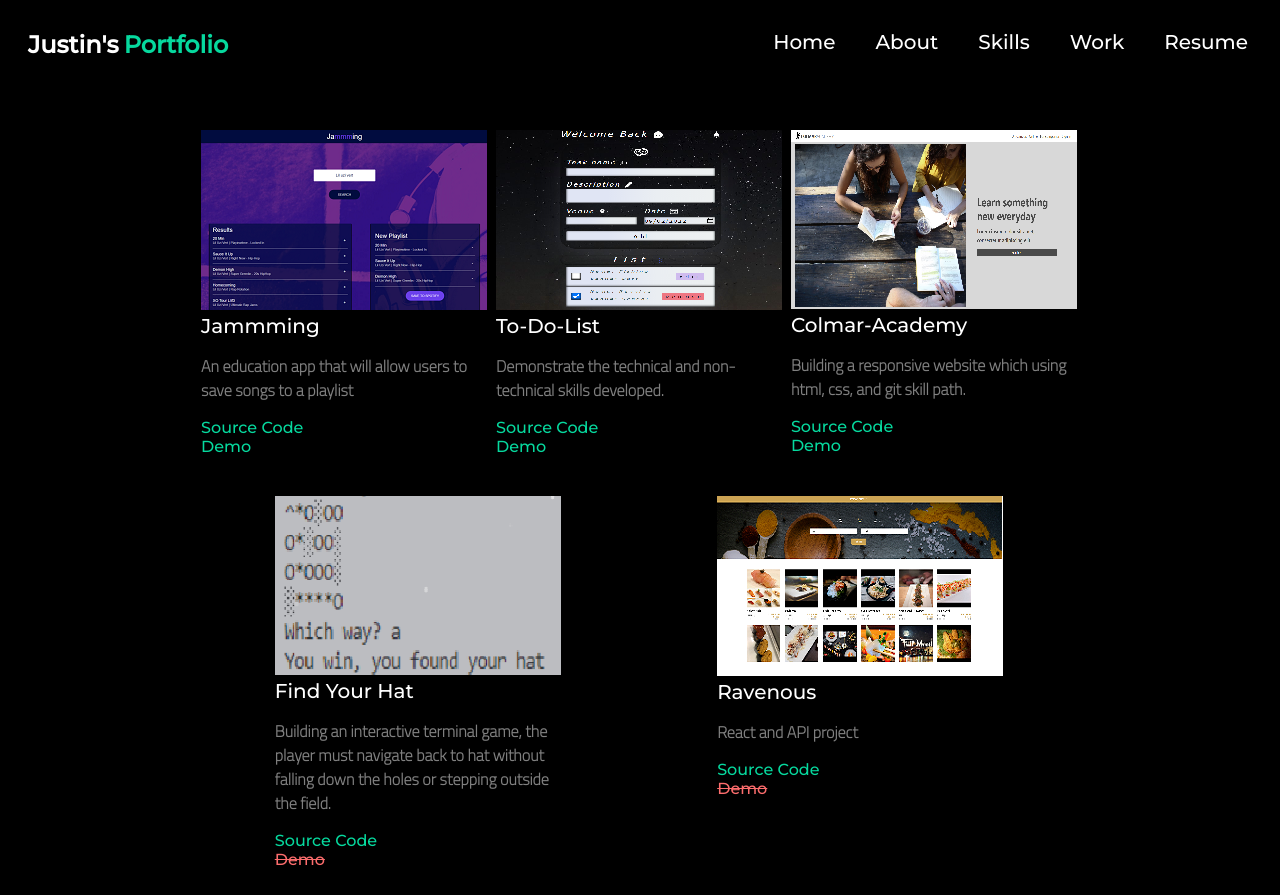
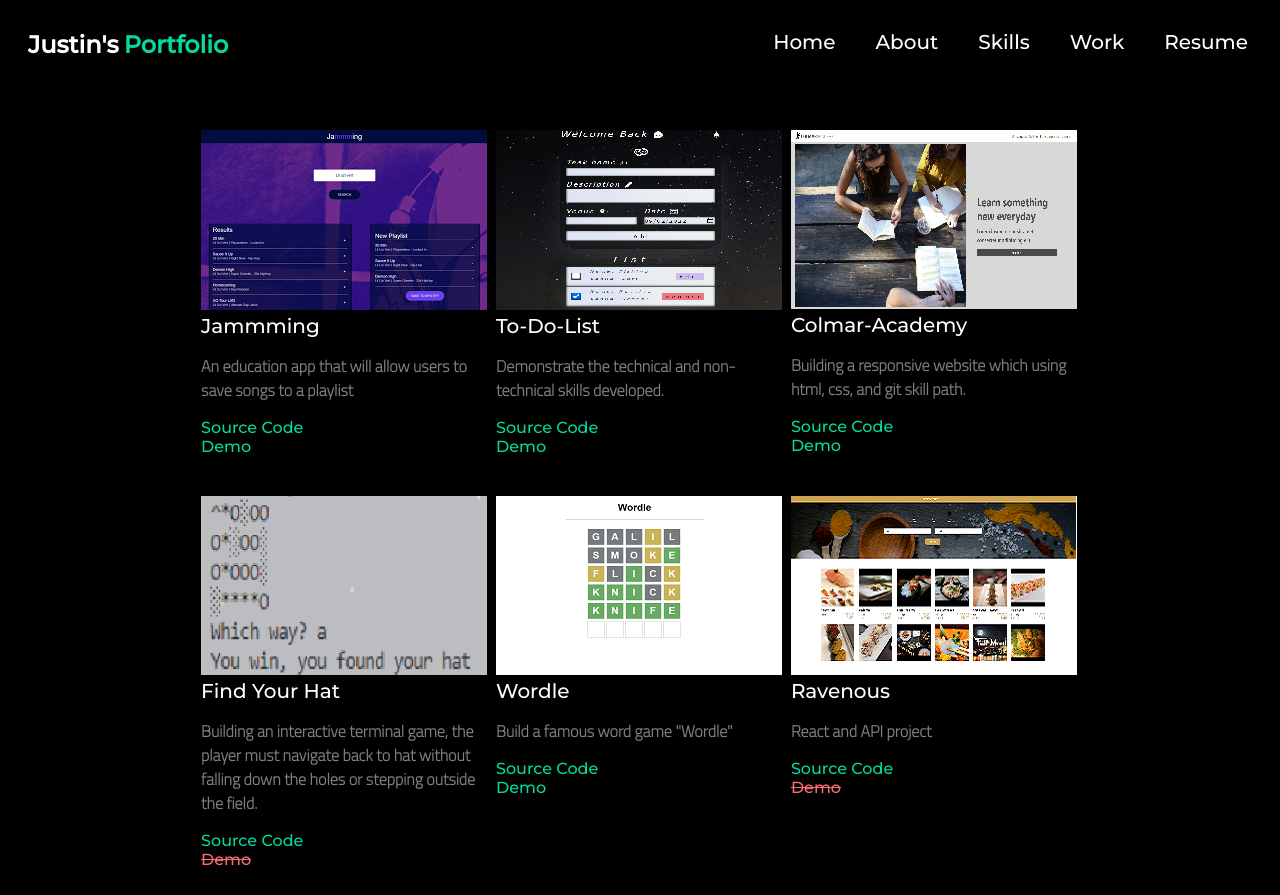
Before and after one commit to JustinPong/Portfolio, a React (Create React App) app: page /work in a window 1280 px wide. Built offline with nearby package versions, Linux system fonts and the light colour scheme.

Commit message:
added new project to work page

```diff
--- a/src/components/Work/Work.js
+++ b/src/components/Work/Work.js
@@ -8,6 +8,7 @@ import todolist from './To-Do-List.png';
 import ColmarAcademy from './ColmarAcademy.png';
 import FindYourHat from './FindYourHat.png';
 import Ravenous from './Ravenous.png';
+import Wordle from './Wordle.png';
 
 function Work() {
     return (
@@ -61,6 +62,17 @@ function Work() {
                     </Card.Body>
                 </Card>
                 <Card className="card" style={{ width: '18rem' }}>
+                    <Card.Img className="card-logo" variant="top" src={Wordle} />
+                    <Card.Body>
+                        <Card.Title className="card-title">Wordle</Card.Title>
+                        <Card.Text className='card-text'>
+                        Build a famous word game "Wordle"
+                        </Card.Text>
+                        <a className="work-link" href="https://github.com/JustinPong/Wordle-Clone" variant="primary">Source Code</a><br />
+                        <a className="work-link" href="https://justinpong.github.io/Wordle-Clone/" variant="primary">Demo</a>
+                    </Card.Body>
+                </Card>
+                <Card className="card" style={{ width: '18rem' }}>
                     <Card.Img className="card-logo" variant="top" src={Ravenous} />
                     <Card.Body>
                         <Card.Title className="card-title">Ravenous</Card.Title>
@@ -71,6 +83,7 @@ function Work() {
                         <a className="work-link not-work" href="#" variant="primary">Demo</a>
                     </Card.Body>
                 </Card>
+
             </div>
         </div>
     )
```
Also changed, not shown: src/components/Work/Ravenous.png, src/components/Work/Wordle.png (added).
